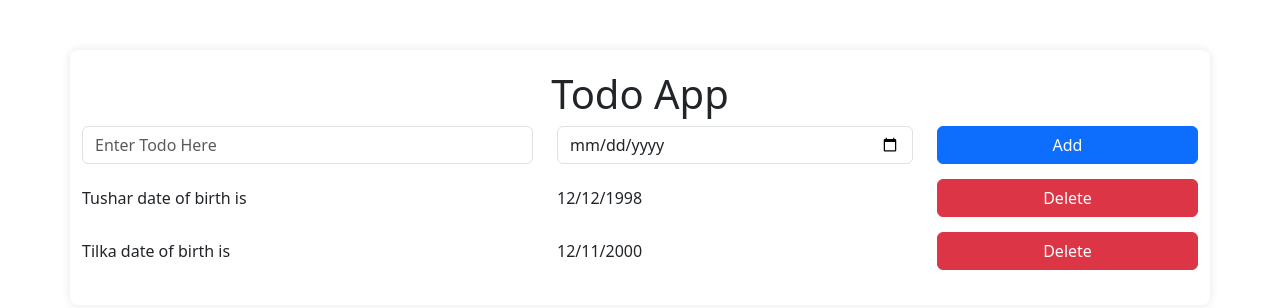
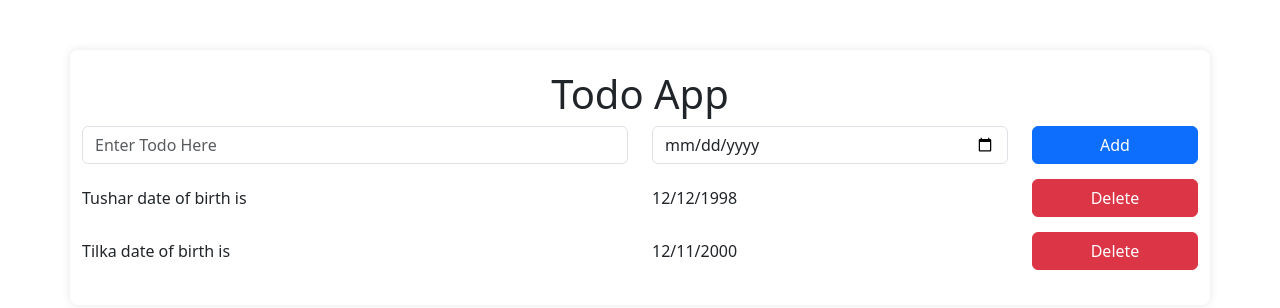
Before and after one commit to tusharsadat/react-todo-app, a React (Vite) app: page / in a window 1280 px wide. Shown: the top 308 px of the page. Built offline with nearby package versions, Linux system fonts and the light colour scheme.

Commit message:
create todo component

```diff
--- a/src/App.jsx
+++ b/src/App.jsx
@@ -1,39 +1,17 @@
 import "./App.css";
+import AddTodo from "./components/AddTodo";
+import Header from "./components/Header";
+import TodoItem1 from "./components/TodoItem1";
+import TodoItem2 from "./components/TodoItem2";
 
 function App() {
   return (
     <>
       <div className="container">
-        <h1>Todo App</h1>
-        <div className="row">
-          <div className="col-5">
-            <input
-              type="text"
-              className="form-control"
-              placeholder="Enter Todo Here"
-            />
-          </div>
-          <div className="col-4">
-            <input type="date" className="form-control" />
-          </div>
-          <div className="col-3">
-            <button className="btn btn-primary">Add</button>
-          </div>
-        </div>
-        <div className="row">
-          <div className="col-5">Tushar date of birth is</div>
-          <div className="col-4">12/12/1998</div>
-          <div className="col-3">
-            <button className="btn btn-danger">Delete</button>
-          </div>
-        </div>
-        <div className="row">
-          <div className="col-5">Tilka date of birth is</div>
-          <div className="col-4">12/11/2000</div>
-          <div className="col-3">
-            <button className="btn btn-danger">Delete</button>
-          </div>
-        </div>
+        <Header />
+        <AddTodo />
+        <TodoItem1 />
+        <TodoItem2 />
       </div>
     </>
   );
--- /dev/null
+++ b/src/components/AddTodo.jsx
@@ -0,0 +1,21 @@
+const AddTodo = () => {
+  return (
+    <div className="row">
+      <div className="col-6">
+        <input
+          type="text"
+          className="form-control"
+          placeholder="Enter Todo Here"
+        />
+      </div>
+      <div className="col-4">
+        <input type="date" className="form-control" />
+      </div>
+      <div className="col-2">
+        <button className="btn btn-primary">Add</button>
+      </div>
+    </div>
+  );
+};
+
+export default AddTodo;
--- /dev/null
+++ b/src/components/Header.jsx
@@ -0,0 +1,5 @@
+const Header = () => {
+  return <h1>Todo App</h1>;
+};
+
+export default Header;
--- /dev/null
+++ b/src/components/TodoItem1.jsx
@@ -0,0 +1,13 @@
+const TodoItem1 = () => {
+  return (
+    <div className="row">
+      <div className="col-6">Tushar date of birth is</div>
+      <div className="col-4">12/12/1998</div>
+      <div className="col-2">
+        <button className="btn btn-danger">Delete</button>
+      </div>
+    </div>
+  );
+};
+
+export default TodoItem1;
--- /dev/null
+++ b/src/components/TodoItem2.jsx
@@ -0,0 +1,13 @@
+const TodoItem2 = () => {
+  return (
+    <div className="row">
+      <div className="col-6">Tilka date of birth is</div>
+      <div className="col-4">12/11/2000</div>
+      <div className="col-2">
+        <button className="btn btn-danger">Delete</button>
+      </div>
+    </div>
+  );
+};
+
+export default TodoItem2;
```
